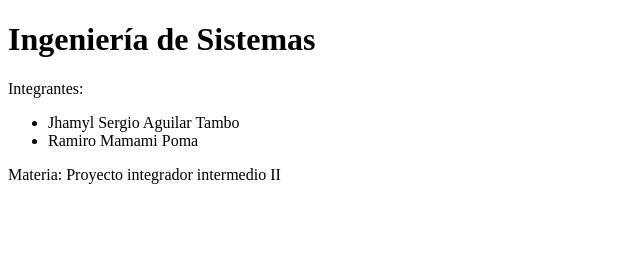
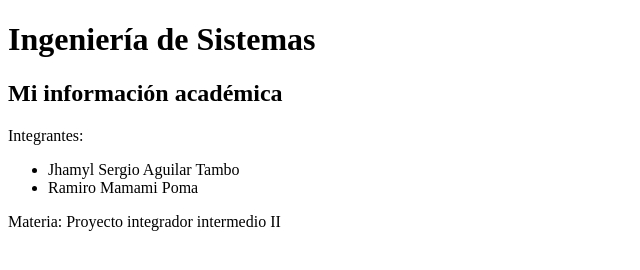
Before and after one commit to aguilarjhamyl/PracticaGit, a plain HTML site: page index.html in a window 1280 px wide. Shown: the whole page, without its empty margins (0-640 px from the left). Drawn offline with Linux system fonts and the light colour scheme.

Commit message:
Version agrega informacion academica

```diff
--- a/index.html
+++ b/index.html
@@ -7,6 +7,7 @@
 
 <body>
     <h1> Ingeniería de Sistemas </h1>
+    <h2>Mi información académica</h2>
     <p>Integrantes:
         <ul>
             <li>Jhamyl Sergio Aguilar Tambo</li>
```
